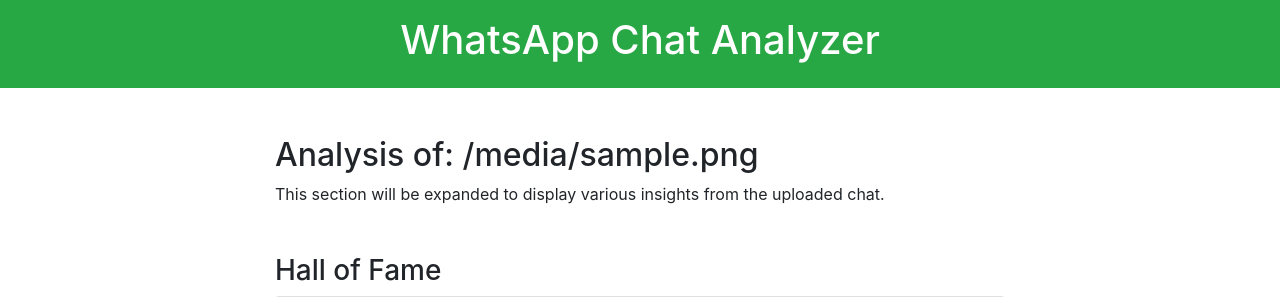
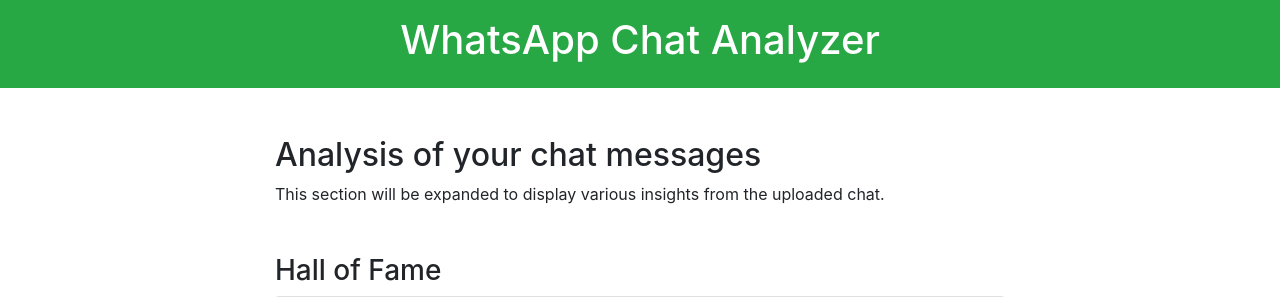
Before and after one commit to kevinknights29/WhatsApp-Chat-Analyzer, a Flask app: template templates/analyze.html in a window 1280 px wide. Shown: the top 297 px of the page. Run offline with Flask 3, Linux system fonts and the light colour scheme; the template is opened without the code that fills it: most values are stand-ins (such as "Sample title", 1, 10 or a date in 2020); some libraries are stand-ins or nearby versions.

Commit message:
removed dynamic h2

```diff
--- a/templates/analyze.html
+++ b/templates/analyze.html
@@ -27,7 +27,7 @@
         <div class="row">
             <div class="col-md-8 offset-md-2">
                 <section class="mb-5">
-                    <h2>Analysis of: {{ uploaded_filename }}</h2>
+                    <h2>Analysis of your chat messages</h2>
                     <p>This section will be expanded to display various insights from the uploaded chat.</p>
                     <!-- Further insights and visualizations will go here -->
 
```
